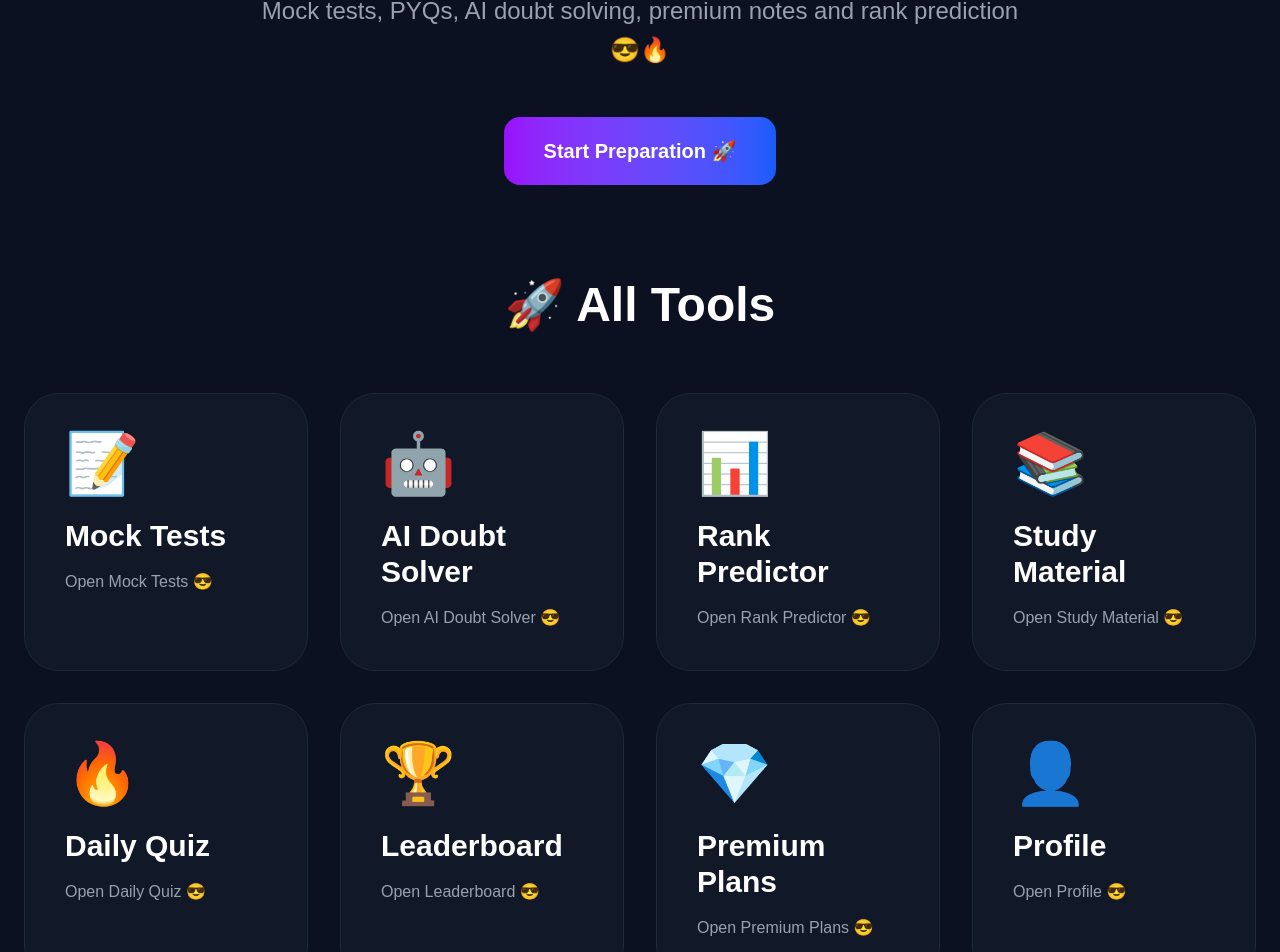
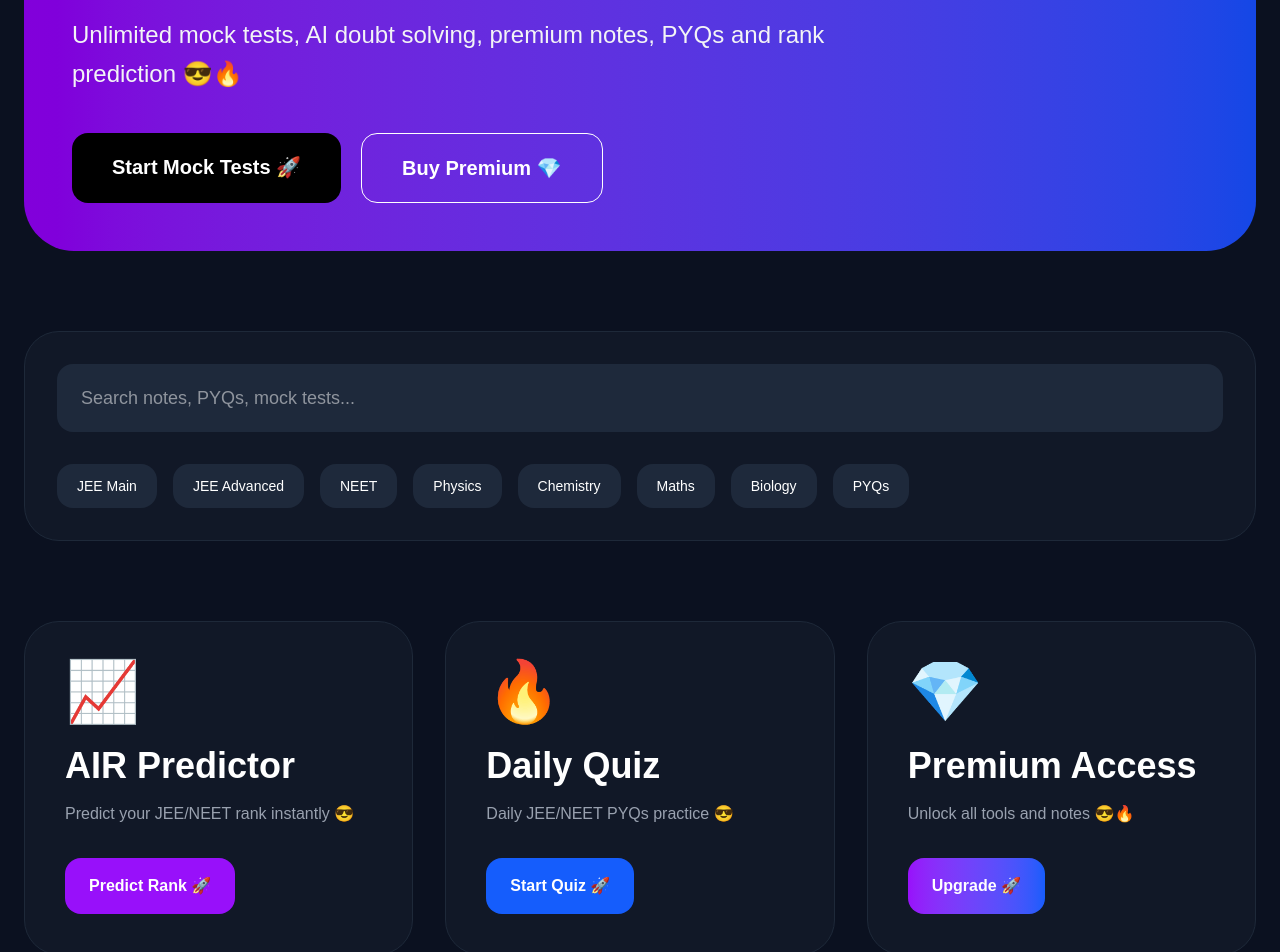
Before and after one commit to himanshu8785/exam-cracker, a Next.js app: page / in a window 1280 px wide. Shown: the part 317-1269 px from the top of the page. Built offline with nearby package versions, Linux system fonts and the light colour scheme.

Commit message:
premium modern homepage

```diff
--- a/app/page.tsx
+++ b/app/page.tsx
@@ -7,7 +7,7 @@ export default function HomePage() {
   const tools = [
 
     {
-      title:"Mock Tests",
+      title:"Test Series",
       link:"/test-series",
       icon:"📝"
     },
@@ -56,20 +56,42 @@ export default function HomePage() {
 
   ];
 
+  const categories = [
+
+    "JEE Main",
+
+    "JEE Advanced",
+
+    "NEET",
+
+    "Physics",
+
+    "Chemistry",
+
+    "Maths",
+
+    "Biology",
+
+    "PYQs"
+
+  ];
+
   return (
 
     <main className="min-h-screen bg-[#0b1120] text-white">
 
       {/* HERO */}
 
-      <section className="max-w-7xl mx-auto px-6 py-24 text-center">
+      <section className="max-w-7xl mx-auto px-6 pt-20 pb-10">
 
-        <h1 className="text-7xl font-black leading-tight mb-8">
+        <div className="bg-gradient-to-r from-purple-700 to-blue-700 rounded-[50px] p-12">
+
+          <h1 className="text-7xl font-black leading-tight mb-6">
 
             Crack
             {" "}
 
-          <span className="text-purple-500">
+            <span className="text-yellow-300">
 
               JEE & NEET
 
@@ -81,28 +103,177 @@ export default function HomePage() {
 
           </h1>
 
-        <p className="text-2xl text-gray-400 max-w-3xl mx-auto leading-relaxed mb-12">
+          <p className="text-2xl text-gray-100 max-w-3xl leading-relaxed mb-10">
 
-          Mock tests, PYQs,
+            Unlimited mock tests,
             AI doubt solving,
-          premium notes and rank prediction 😎🔥
+            premium notes,
+            PYQs and rank prediction 😎🔥
+
+          </p>
+
+          <div className="flex flex-col md:flex-row gap-5">
+
+            <Link
+              href="/test-series"
+              className="px-10 py-5 rounded-2xl bg-black text-xl font-bold"
+            >
+
+              Start Mock Tests 🚀
+
+            </Link>
+
+            <Link
+              href="/pricing"
+              className="px-10 py-5 rounded-2xl border border-white text-xl font-bold"
+            >
+
+              Buy Premium 💎
+
+            </Link>
+
+          </div>
+
+        </div>
+
+      </section>
+
+      {/* SEARCH */}
+
+      <section className="max-w-7xl mx-auto px-6 py-10">
+
+        <div className="bg-[#111827] border border-gray-800 rounded-[35px] p-8">
+
+          <input
+            type="text"
+            placeholder="Search notes, PYQs, mock tests..."
+            className="w-full bg-[#1e293b] text-white rounded-2xl px-6 py-5 outline-none text-lg"
+          />
+
+          <div className="flex flex-wrap gap-4 mt-8">
+
+            {categories.map((item,index)=>(
+
+              <button
+                key={index}
+                className="bg-[#1e293b] px-5 py-3 rounded-2xl text-sm hover:bg-purple-600 transition"
+              >
+
+                {item}
+
+              </button>
+
+            ))}
+
+          </div>
+
+        </div>
+
+      </section>
+
+      {/* ANALYTICS CARDS */}
+
+      <section className="max-w-7xl mx-auto px-6 py-10">
+
+        <div className="grid grid-cols-1 md:grid-cols-3 gap-8">
+
+          <div className="bg-[#111827] border border-gray-800 rounded-[35px] p-10">
+
+            <div className="text-6xl mb-6">
+
+              📈
+
+            </div>
+
+            <h2 className="text-4xl font-black mb-4">
+
+              AIR Predictor
+            </h2>
+
+            <p className="text-gray-400 mb-8">
+
+              Predict your JEE/NEET rank instantly 😎
 
             </p>
 
             <Link
-          href="/test-series"
-          className="inline-block px-10 py-5 rounded-2xl bg-gradient-to-r from-purple-600 to-blue-600 text-xl font-semibold"
+              href="/rank-predictor"
+              className="inline-block px-6 py-4 rounded-2xl bg-purple-600 font-semibold"
             >
 
-          Start Preparation 🚀
+              Predict Rank 🚀
 
             </Link>
 
+          </div>
+
+          <div className="bg-[#111827] border border-gray-800 rounded-[35px] p-10">
+
+            <div className="text-6xl mb-6">
+
+              🔥
+
+            </div>
+
+            <h2 className="text-4xl font-black mb-4">
+
+              Daily Quiz
+            </h2>
+
+            <p className="text-gray-400 mb-8">
+
+              Daily JEE/NEET PYQs practice 😎
+
+            </p>
+
+            <Link
+              href="/daily-quiz"
+              className="inline-block px-6 py-4 rounded-2xl bg-blue-600 font-semibold"
+            >
+
+              Start Quiz 🚀
+
+            </Link>
+
+          </div>
+
+          <div className="bg-[#111827] border border-gray-800 rounded-[35px] p-10">
+
+            <div className="text-6xl mb-6">
+
+              💎
+
+            </div>
+
+            <h2 className="text-4xl font-black mb-4">
+
+              Premium Access
+            </h2>
+
+            <p className="text-gray-400 mb-8">
+
+              Unlock all tools and notes 😎🔥
+
+            </p>
+
+            <Link
+              href="/pricing"
+              className="inline-block px-6 py-4 rounded-2xl bg-gradient-to-r from-purple-600 to-blue-600 font-semibold"
+            >
+
+              Upgrade 🚀
+
+            </Link>
+
+          </div>
+
+        </div>
+
       </section>
 
-      {/* TOOLS */}
+      {/* ALL TOOLS */}
 
-      <section className="max-w-7xl mx-auto px-6 pb-24">
+      <section className="max-w-7xl mx-auto px-6 py-16">
 
         <h2 className="text-5xl font-black text-center mb-16">
 
```
Lines whose indentation alone changed are shown as unchanged.
